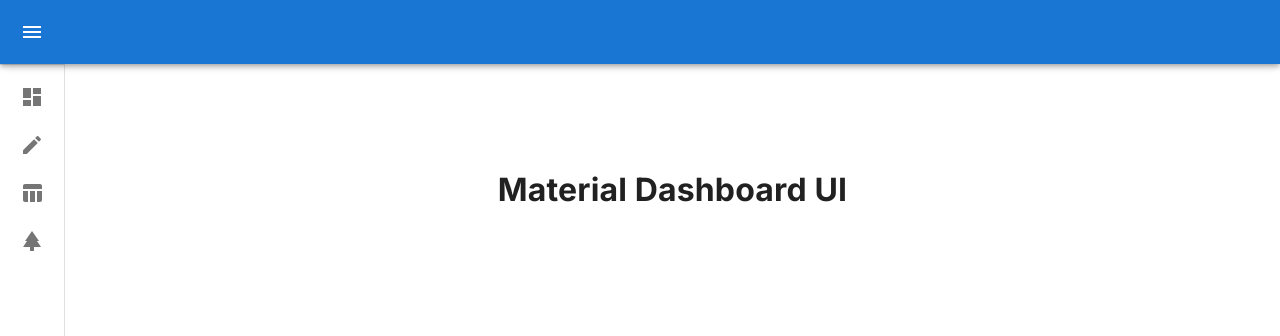
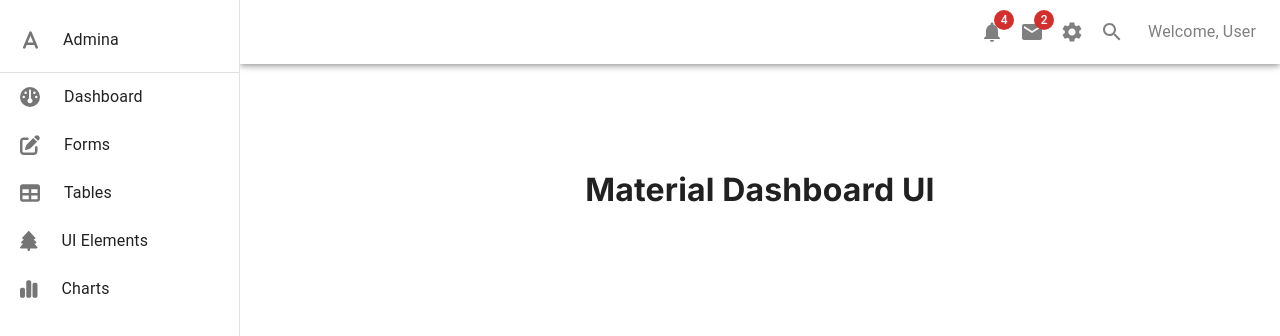
Before and after one commit to ravenanhq/admina, a Next.js app: page / in a window 1280 px wide. Shown: the top 336 px of the page. Built offline with nearby package versions, Linux system fonts and the light colour scheme.

Commit message:
Navbar and sidebar updations has been done

```diff
--- a/package.json
+++ b/package.json
@@ -11,6 +11,9 @@
   "dependencies": {
     "@emotion/react": "^11.11.1",
     "@emotion/styled": "^11.11.0",
+    "@fortawesome/fontawesome-svg-core": "^6.4.2",
+    "@fortawesome/free-solid-svg-icons": "^6.4.2",
+    "@fortawesome/react-fontawesome": "^0.2.0",
     "@mui/icons-material": "^5.14.14",
     "@mui/material": "^5.14.14",
     "@mui/types": "^7.2.6",
--- a/src/app/components/Header/Header.tsx
+++ b/src/app/components/Header/Header.tsx
@@ -13,11 +13,14 @@ import ListItem from "@mui/material/ListItem";
 import ListItemButton from "@mui/material/ListItemButton";
 import ListItemIcon from "@mui/material/ListItemIcon";
 import ListItemText from "@mui/material/ListItemText";
-import { Link, useMediaQuery } from "@mui/material";
-import DashboardIcon from "@mui/icons-material/Dashboard";
-import EditIcon from "@mui/icons-material/Edit";
-import TableIcon from "@mui/icons-material/TableChart";
-import ParkIcon from "@mui/icons-material/Park";
+import { Link, Typography, useMediaQuery } from "@mui/material";
+import Badge from "@mui/material/Badge";
+import NotificationsIcon from "@mui/icons-material/Notifications";
+import MailIcon from "@mui/icons-material/Mail";
+import SettingsIcon from "@mui/icons-material/Settings";
+import SearchIcon from "@mui/icons-material/Search";
+import { FontAwesomeIcon } from "@fortawesome/react-fontawesome";
+import { faDashboard, faEdit, faTable, faTree, faChartSimple } from "@fortawesome/free-solid-svg-icons";
 
 interface AppBarProps extends MuiAppBarProps {
   open?: boolean;
@@ -64,12 +67,18 @@ const Header: React.FC = () => {
       }
 
       setState({ ...state, left: open });
+      if (open) {
+        handleDrawerOpen();
+      } else {
+        handleDrawerClose();
+      }
     };
   const menuItems = [
     { label: "Dashboard", route: "/admin" },
     { label: "Forms", route: "/form" },
     { label: "Tables", route: "/table" },
     { label: "UI Elements", route: "/uielements" },
+    { label: "Charts", route: "/charts" },
   ];
   const list = () => (
     <Box
@@ -103,10 +112,11 @@ const Header: React.FC = () => {
                     justifyContent: "center",
                   }}
                 >
-                  {menuItem.label === "Dashboard" ? <DashboardIcon /> : ""}
-                  {menuItem.label === "Forms" ? <EditIcon /> : ""}
-                  {menuItem.label === "Tables" ? <TableIcon /> : ""}
-                  {menuItem.label === "UI Elements" ? <ParkIcon /> : ""}
+                  {menuItem.label === "Dashboard" ? <FontAwesomeIcon icon={faDashboard} size="lg" /> : ""}
+                  {menuItem.label === "Forms" ? <FontAwesomeIcon icon={faEdit} size="lg" /> : ""}
+                  {menuItem.label === "Tables" ? <FontAwesomeIcon icon={faTable} size="lg" /> : ""}
+                  {menuItem.label === "UI Elements" ? <FontAwesomeIcon icon={faTree} size="lg" /> : ""}
+                  {menuItem.label === "Charts" ? <FontAwesomeIcon icon={faChartSimple} size="lg" /> : ""}
                 </ListItemIcon>
                 <ListItemText
                   primary={menuItem.label}
@@ -121,43 +131,51 @@ const Header: React.FC = () => {
   );
   const isMobile = useMediaQuery("(max-width:1023px)");
   return (
-    <AppBar position="fixed" open={open}>
+    <AppBar position="fixed" open={open} sx={{ background: 'rgba(255, 255, 255, 0.2)' }}>
       <Toolbar>
-        {!isMobile ? (
-          !open ? (
-            <IconButton
-              color="inherit"
-              aria-label="open drawer"
-              onClick={handleDrawerOpen}
-              edge="start"
-              sx={{
-                marginRight: 5,
-                ...(open && { display: "none" }),
-              }}
-            >
-              <MenuIcon />
-            </IconButton>
-          ) : (
-            <IconButton onClick={handleDrawerClose}>
-              <MenuIcon />
-            </IconButton>
-          )
-        ) : null}
-
         {isMobile ? (
           <IconButton color="inherit" onClick={toggleDrawer(true)}>
             <MenuIcon />
           </IconButton>
         ) : null}
 
+        <Box sx={{ marginLeft: "auto", display: "flex", alignItems: "center" }}>
+          <IconButton color="inherit" sx={{ color: 'rgba(0,0,0,.5)' }}>
+            <Badge badgeContent={4} color="error">
+              <NotificationsIcon />
+            </Badge>
+          </IconButton>
+
+          <IconButton color="inherit" sx={{ color: 'rgba(0,0,0,.5)' }}>
+            <Badge badgeContent={2} color="error">
+              <MailIcon />
+            </Badge>
+          </IconButton>
+
+          <IconButton color="inherit" sx={{ color: 'rgba(0,0,0,.5)' }}>
+            <SettingsIcon />
+          </IconButton>
+
+          <IconButton color="inherit" sx={{ color: 'rgba(0,0,0,.5)' }}>
+            <SearchIcon />
+          </IconButton>
+
+          <Typography variant="body1" sx={{ marginLeft: 2, color: 'rgba(0,0,0,.5)' }}>
+            Welcome, User
+          </Typography>
+        </Box>
+
+        {isMobile && state.left ? (
           <SwipeableDrawer
             anchor="left"
             open={state.left}
             onClose={toggleDrawer(false)}
             onOpen={toggleDrawer(true)}
+            BackdropProps={{ invisible: true }}
           >
             {list()}
           </SwipeableDrawer>
+        ) : null}
       </Toolbar>
     </AppBar>
   );
--- a/src/app/components/Sidebar/Sidebar.tsx
+++ b/src/app/components/Sidebar/Sidebar.tsx
@@ -9,11 +9,9 @@ import ListItemButton from "@mui/material/ListItemButton";
 import ListItemIcon from "@mui/material/ListItemIcon";
 import ListItemText from "@mui/material/ListItemText";
 import { useNavbarContext } from "@/contexts/NavbarContext";
-import DashboardIcon from "@mui/icons-material/Dashboard";
-import EditIcon from "@mui/icons-material/Edit";
-import TableIcon from "@mui/icons-material/TableChart";
-import ParkIcon from "@mui/icons-material/Park";
-import { Link, Typography, useMediaQuery } from "@mui/material";
+import { Link, useMediaQuery } from "@mui/material";
+import { FontAwesomeIcon } from "@fortawesome/react-fontawesome";
+import { faChartSimple, faDashboard, faEdit, faTable, faTree, faA } from "@fortawesome/free-solid-svg-icons";
 
 const drawerWidth = 240;
 
@@ -24,6 +22,7 @@ const openedMixin = (theme: Theme): CSSObject => ({
     duration: theme.transitions.duration.enteringScreen,
   }),
   overflowX: "hidden",
+  zIndex: theme.zIndex.drawer + 1,
 });
 
 const closedMixin = (theme: Theme): CSSObject => ({
@@ -36,6 +35,7 @@ const closedMixin = (theme: Theme): CSSObject => ({
   [theme.breakpoints.up("sm")]: {
     width: `calc(${theme.spacing(8)} + 1px)`,
   },
+  zIndex: theme.zIndex.drawer + 1,
 });
 
 const Drawer = styled(MuiDrawer, {
@@ -64,23 +64,54 @@ const DrawerHeader = styled("div")(({ theme }) => ({
 }));
 
 const Sidebar: React.FC = () => {
-  const { open } = useNavbarContext();
+  const { handleDrawerOpen, handleDrawerClose, open } = useNavbarContext();
   const menuItems = [
     { label: "Dashboard", route: "/admin" },
     { label: "Forms", route: "/form" },
     { label: "Tables", route: "/table" },
     { label: "UI Elements", route: "/uielements" },
+    { label: "Charts", route: "/charts" },
   ];
   const isMobile = useMediaQuery("(max-width:1023px)");
+  const [hover, setHover] = React.useState(false);
+
+  const handleMouseEnter = () => {
+    if (!open && !isMobile) {
+      handleDrawerOpen();
+    }
+    setHover(true);
+  };
+
+  const handleMouseLeave = () => {
+    if (open && !isMobile) {
+      handleDrawerClose();
+    }
+    setHover(false);
+  };
+
   return (
     <>
       {!isMobile ? (
-        <Drawer variant="permanent" open={open}>
-          <DrawerHeader>
-            <Typography variant="h6">Admina</Typography>
-          </DrawerHeader>
-          <Divider />
+        <Drawer variant="permanent" open={open || hover} onMouseEnter={handleMouseEnter} onMouseLeave={handleMouseLeave}>
           <List>
+            <DrawerHeader>
+              <ListItemIcon
+                sx={{
+                  minWidth: 0,
+                  mr: open ? 3 : "auto",
+                  justifyContent: "center",
+                }}
+              >
+              <FontAwesomeIcon icon={faA} size="lg" style={{ marginLeft: "15px" }} />
+              </ListItemIcon>
+              <ListItemText
+                sx={{
+                  opacity: open ? 1 : 0,
+                  marginLeft: "1px"
+                }}>
+                Admina</ListItemText>
+            </DrawerHeader>
+            <Divider />
             {menuItems.map(
               (menuItem) => (
                 <ListItem
@@ -106,10 +137,11 @@ const Sidebar: React.FC = () => {
                           justifyContent: "center",
                         }}
                       >
-                        {menuItem.label === "Dashboard" ? <DashboardIcon /> : ""}
-                        {menuItem.label === "Forms" ? <EditIcon /> : ""}
-                        {menuItem.label === "Tables" ? <TableIcon /> : ""}
-                        {menuItem.label === "UI Elements" ? <ParkIcon /> : ""}
+                        {menuItem.label === "Dashboard" ? <FontAwesomeIcon icon={faDashboard} size="lg" /> : ""}
+                        {menuItem.label === "Forms" ? <FontAwesomeIcon icon={faEdit} size="lg" />  : ""}
+                        {menuItem.label === "Tables" ? <FontAwesomeIcon icon={faTable} size="lg" />  : ""}
+                        {menuItem.label === "UI Elements" ? <FontAwesomeIcon icon={faTree} size="lg" />  : ""}
+                        {menuItem.label === "Charts" ? <FontAwesomeIcon icon={faChartSimple} size="lg" />  : ""}
                       </ListItemIcon>
                       <ListItemText
                         primary={menuItem.label}
```
Also changed, not shown: 1 other file (tests, documents, lock files or other folders). Lines whose indentation alone changed are shown as unchanged.
